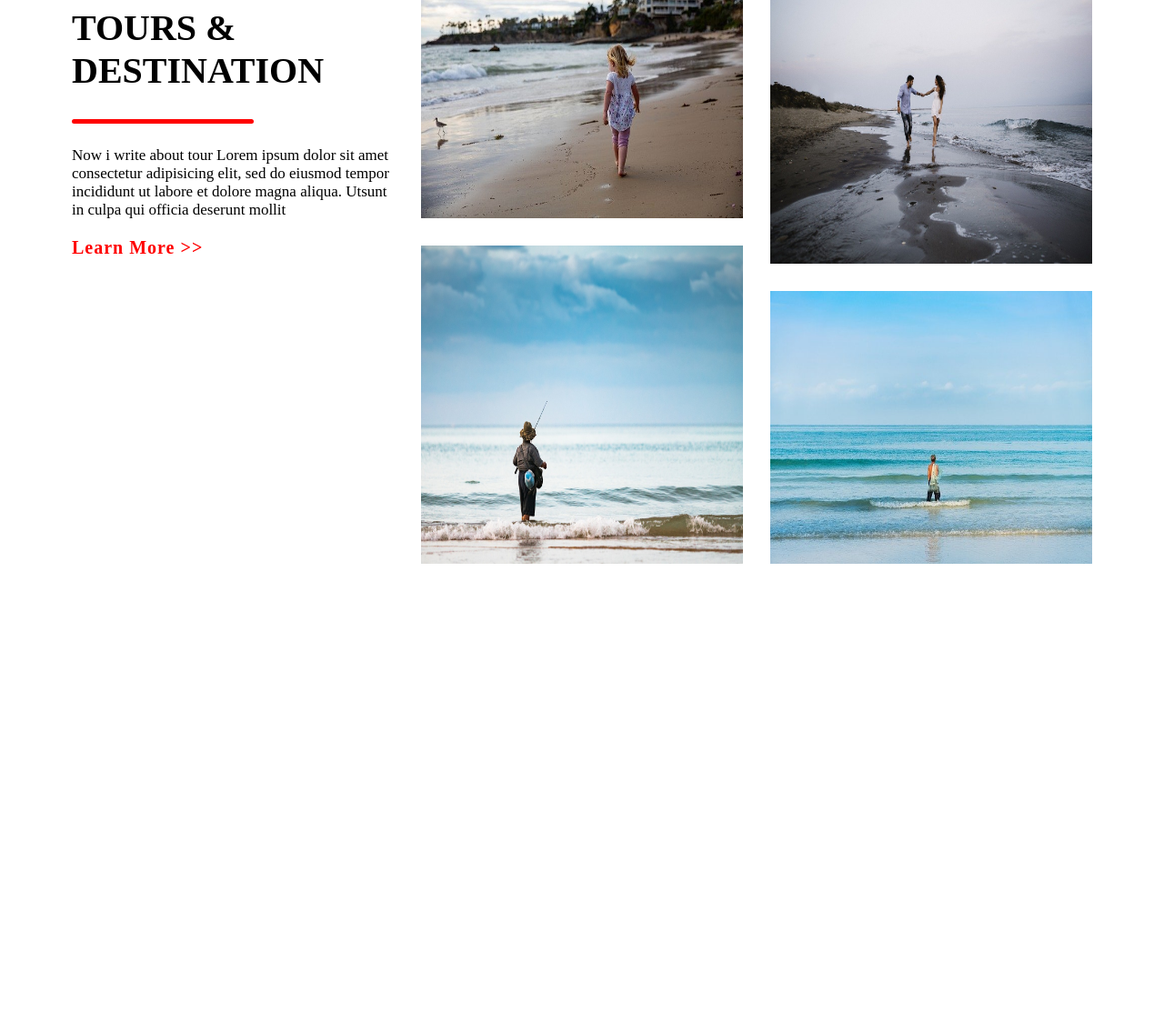
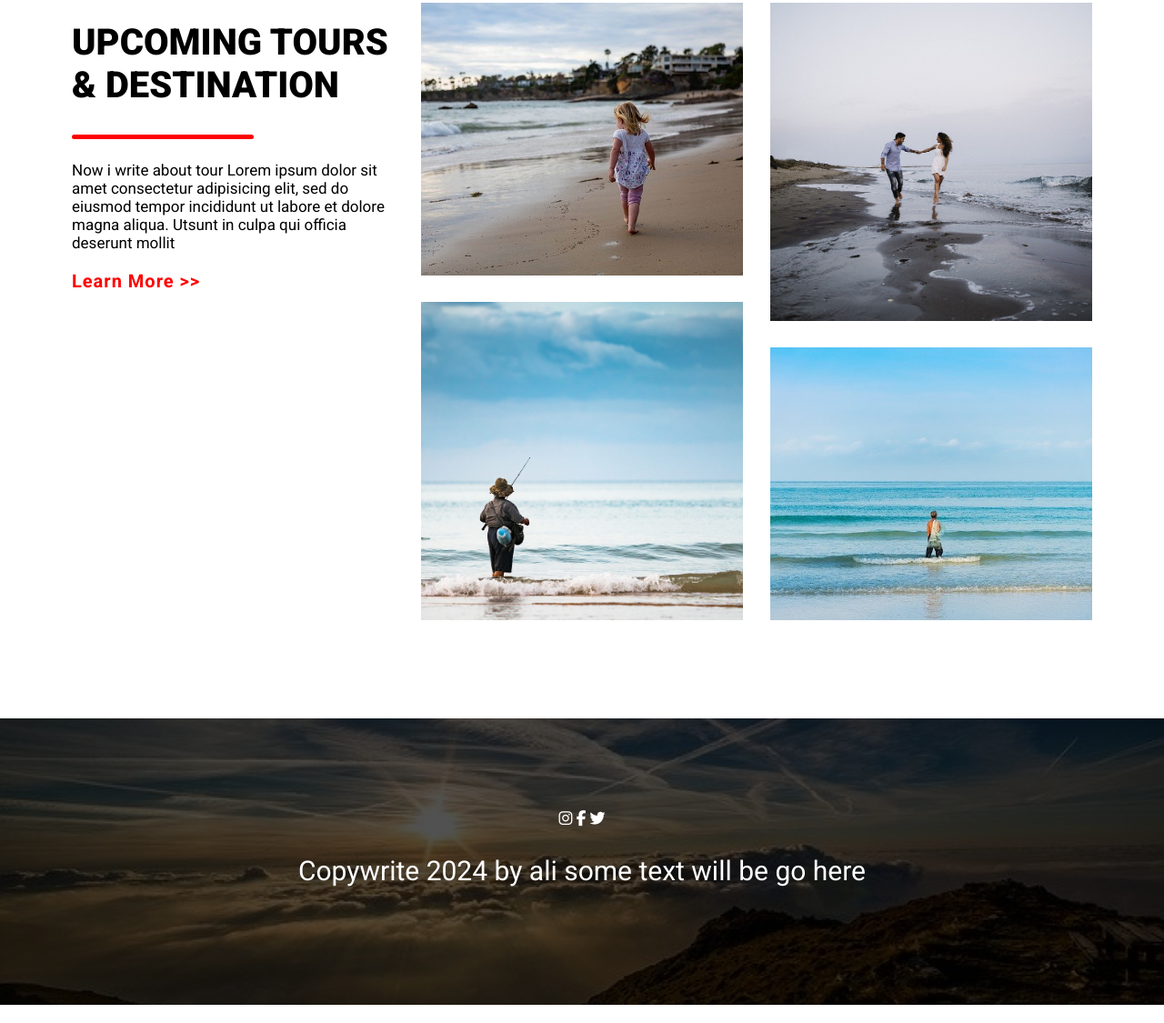
Before and after one commit to rafiahmedrizvee/Adaventure, a plain HTML site: page index.html in a window 1280 px wide. Shown: the part 2199-3324 px from the top of the page at 91% size. Before the commit the page ends 2928 px from the top, so only its background shows below. Drawn offline with Linux system fonts and the light colour scheme.

Commit message:
complete

```diff
--- a/index.html
+++ b/index.html
@@ -5,6 +5,9 @@
     <meta charset="UTF-8">
     <meta name="viewport" content="width=device-width, initial-scale=1.0">
     <link rel="stylesheet" href="./styles/style.css">
+    <link rel="stylesheet" href="https://cdnjs.cloudflare.com/ajax/libs/font-awesome/6.6.0/css/all.min.css"
+        integrity="sha512-Kc323vGBEqzTmouAECnVceyQqyqdsSiqLQISBL29aUW4U/M7pSPA/gEUZQqv1cwx4OnYxTxve5UMg5GT6L4JJg=="
+        crossorigin="anonymous" referrerpolicy="no-referrer" />
     <title>Advanture</title>
 </head>
 
@@ -121,6 +124,12 @@
 
 
     </section>
+    <footer>
+        <span class="dot"><i class="item-center fa-brands fa-instagram" ></i></span>
+        <span class="dot"><i class="fa-brands fa-facebook-f"></i></span>
+        <span class="dot"><i class="fa-brands fa-twitter"></i></span>
+        <p>Copywrite 2024 by ali some text will be go here</p>
+    </footer>
 
 
 </body>
--- a/styles/style.css
+++ b/styles/style.css
@@ -1,4 +1,6 @@
-html{
+@import url('https://fonts.googleapis.com/css2?family=Roboto:wght@300;400;500;700;900&display=swap');
+
+html {
     scroll-behavior: smooth;
 }
 
@@ -6,6 +8,7 @@ body {
     margin: 0;
     box-sizing: border-box;
     font-size: 17px;
+    font-family: "Roboto", serif;
 
 }
 
@@ -128,7 +131,7 @@ nav ul li a {
 /* ==event-section== */
 .event-main {
     text-align: center;
-    padding:50px 14% ;
+    padding: 50px 14%;
 
 }
 
@@ -180,7 +183,7 @@ nav ul li a {
 }
 
 /* ==explore section== */
-.explore-world{
+.explore-world {
     background-image: url(../images/father.jpg);
     background-repeat: no-repeat;
     background-position: center;
@@ -195,58 +198,88 @@ nav ul li a {
 
 
 }
-.explore-item{
+
+.explore-item {
     width: 50%;
 }
-.explore-item h1{
+
+.explore-item h1 {
     margin: 40px 0 0 0;
 }
-.explore-item p{
+
+.explore-item p {
     margin: 30px 0 30px 0;
     font-size: 20px;
 }
-.explore-item a{
+
+.explore-item a {
     text-decoration: none;
     font-size: 25px;
-color:white;
+    color: white;
     letter-spacing: 2px;
     font-weight: 600;
 }
 
 /* ====tour & destination */
 
-.tour-main{
+.tour-main {
     padding: 5%;
 }
-.tour-destination{
+
+.tour-destination {
     display: flex;
     justify-content: space-between;
 }
-.tour-one{
+
+.tour-one {
     width: 33%;
     padding: 15px;
 
 }
-.tour-one h3{
+
+.tour-one h3 {
     font-size: 40px;
     font-weight: 900;
     margin: 20px 0 20px 0;
 }
-.tour-one p{
+
+.tour-one p {
     margin: 20px 0 20px 0;
 }
-.tour-one a{
+
+.tour-one a {
     text-decoration: none;
     font-size: 20px;
     font-weight: 600;
     letter-spacing: 1px;
     color: red;
 }
-.img-one{
+
+.img-one {
     height: 300px;
     margin: 0 0 25px 0;
+    object-fit: cover;
 }
-.img-two{
+
+.img-two {
     height: 350px;
     margin: 0 0 25px 0;
+    object-fit: cover;
 }
+
+footer {
+    background-image: url(../images/dawn.jpg);
+    background-repeat: no-repeat;
+    background-size: cover;
+    background-position:center;
+    padding: 100px;
+    color: white;
+    text-align:center ;
+    background-blend-mode: multiply;
+    background-color: rgba(0, 0, 0, 0.683);
+    margin: 0 0 20px 0;
+
+}
+footer p{
+    font-size: 30px;
+}
```
Lines whose indentation alone changed are shown as unchanged.
